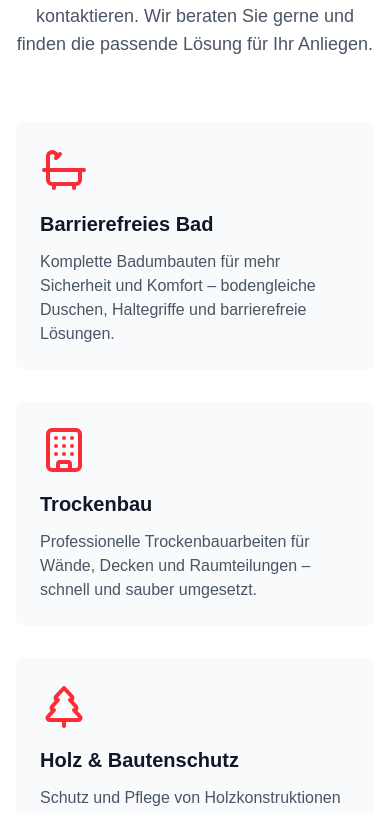
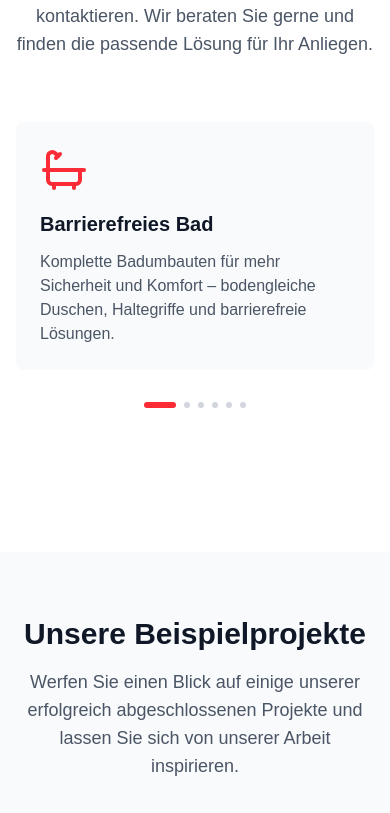
Before and after one commit to Hartoooooo/BBS, a Next.js app: page / in a window 390 px wide. Shown: the part 1266-2079 px from the top of the page. Built offline with nearby package versions, Linux system fonts and the light colour scheme.

Commit message:
Mobile Carousel: Services-Karten horizontal wischbar mit Nav-Punkten

```diff
--- a/src/app/globals.css
+++ b/src/app/globals.css
@@ -43,3 +43,14 @@ body {
 .animate-scale-in {
   animation: scale-in 0.7s ease-out forwards;
 }
+
+/* Hide scrollbar for Chrome, Safari and Opera */
+.scrollbar-hide::-webkit-scrollbar {
+  display: none;
+}
+
+/* Hide scrollbar for IE, Edge and Firefox */
+.scrollbar-hide {
+  -ms-overflow-style: none;  /* IE and Edge */
+  scrollbar-width: none;  /* Firefox */
+}
--- a/src/components/sections/Services.tsx
+++ b/src/components/sections/Services.tsx
@@ -9,10 +9,14 @@ import {
   Droplet
 } from 'lucide-react';
 import { useScrollAnimation } from '@/lib/useScrollAnimation';
+import { useState, useRef, useEffect } from 'react';
 
 const Services = () => {
   const { ref: headerRef, isVisible: headerVisible } = useScrollAnimation<HTMLDivElement>();
   const { ref: servicesRef, isVisible: servicesVisible } = useScrollAnimation<HTMLDivElement>();
+  const scrollContainerRef = useRef<HTMLDivElement>(null);
+  const [activeIndex, setActiveIndex] = useState(0);
+
   const services = [
     {
       icon: <Bath className="w-12 h-12 text-red-500" />,
@@ -46,6 +50,38 @@ const Services = () => {
     },
   ];
 
+  // Scroll-Handler für aktive Karte
+  useEffect(() => {
+    const handleScroll = () => {
+      if (!scrollContainerRef.current) return;
+
+      const container = scrollContainerRef.current;
+      const scrollLeft = container.scrollLeft;
+      const cardWidth = container.offsetWidth;
+      const index = Math.round(scrollLeft / cardWidth);
+
+      setActiveIndex(index);
+    };
+
+    const container = scrollContainerRef.current;
+    if (container) {
+      container.addEventListener('scroll', handleScroll);
+      return () => container.removeEventListener('scroll', handleScroll);
+    }
+  }, []);
+
+  // Funktion zum Scrollen zu einem bestimmten Index
+  const scrollToIndex = (index: number) => {
+    if (!scrollContainerRef.current) return;
+
+    const container = scrollContainerRef.current;
+    const cardWidth = container.offsetWidth;
+    container.scrollTo({
+      left: cardWidth * index,
+      behavior: 'smooth'
+    });
+  };
+
   return (
     <section id="services" className="py-20 bg-white">
       <div className="max-w-7xl mx-auto px-4 sm:px-6 lg:px-8">
@@ -71,12 +107,55 @@ const Services = () => {
         {/* Services Grid */}
         <div
           ref={servicesRef}
-          className={`grid grid-cols-1 md:grid-cols-2 lg:grid-cols-3 gap-8 mb-16 transition-all duration-1200 ease-out delay-200 ${
+          className={`mb-16 transition-all duration-1200 ease-out delay-200 ${
             servicesVisible
               ? 'opacity-100 translate-y-0'
               : 'opacity-0 translate-y-8'
           }`}
         >
+          {/* Mobile: Horizontal Scroll */}
+          <div className="md:hidden">
+            <div
+              ref={scrollContainerRef}
+              className="overflow-x-auto scrollbar-hide -mx-4 px-4 snap-x snap-mandatory"
+            >
+              <div className="flex gap-4 pb-4">
+                {services.map((service, index) => (
+                  <div
+                    key={index}
+                    className="bg-gray-50 rounded-lg p-6 hover:shadow-lg transition-all duration-300 w-[calc(100vw-2rem)] flex-shrink-0 snap-center"
+                  >
+                    <div className="mb-4">{service.icon}</div>
+                    <h3 className="text-xl font-semibold text-gray-900 mb-3">
+                      {service.title}
+                    </h3>
+                    <p className="text-gray-600">
+                      {service.description}
+                    </p>
+                  </div>
+                ))}
+              </div>
+            </div>
+
+            {/* Navigation Dots */}
+            <div className="flex justify-center gap-2 mt-4">
+              {services.map((_, index) => (
+                <button
+                  key={index}
+                  onClick={() => scrollToIndex(index)}
+                  className={`h-1.5 rounded-full transition-all duration-300 ${
+                    index === activeIndex
+                      ? 'w-8 bg-red-500'
+                      : 'w-1.5 bg-gray-300 hover:bg-gray-400'
+                  }`}
+                  aria-label={`Gehe zu Karte ${index + 1}`}
+                />
+              ))}
+            </div>
+          </div>
+
+          {/* Desktop: Grid Layout */}
+          <div className="hidden md:grid md:grid-cols-2 lg:grid-cols-3 gap-8">
             {services.map((service, index) => (
               <div
                 key={index}
@@ -92,6 +171,7 @@ const Services = () => {
               </div>
             ))}
           </div>
+        </div>
 
         {/* Entfernt: Notdienst/Schnelle Hilfe */}
       </div>
```
Lines whose indentation alone changed are shown as unchanged.
